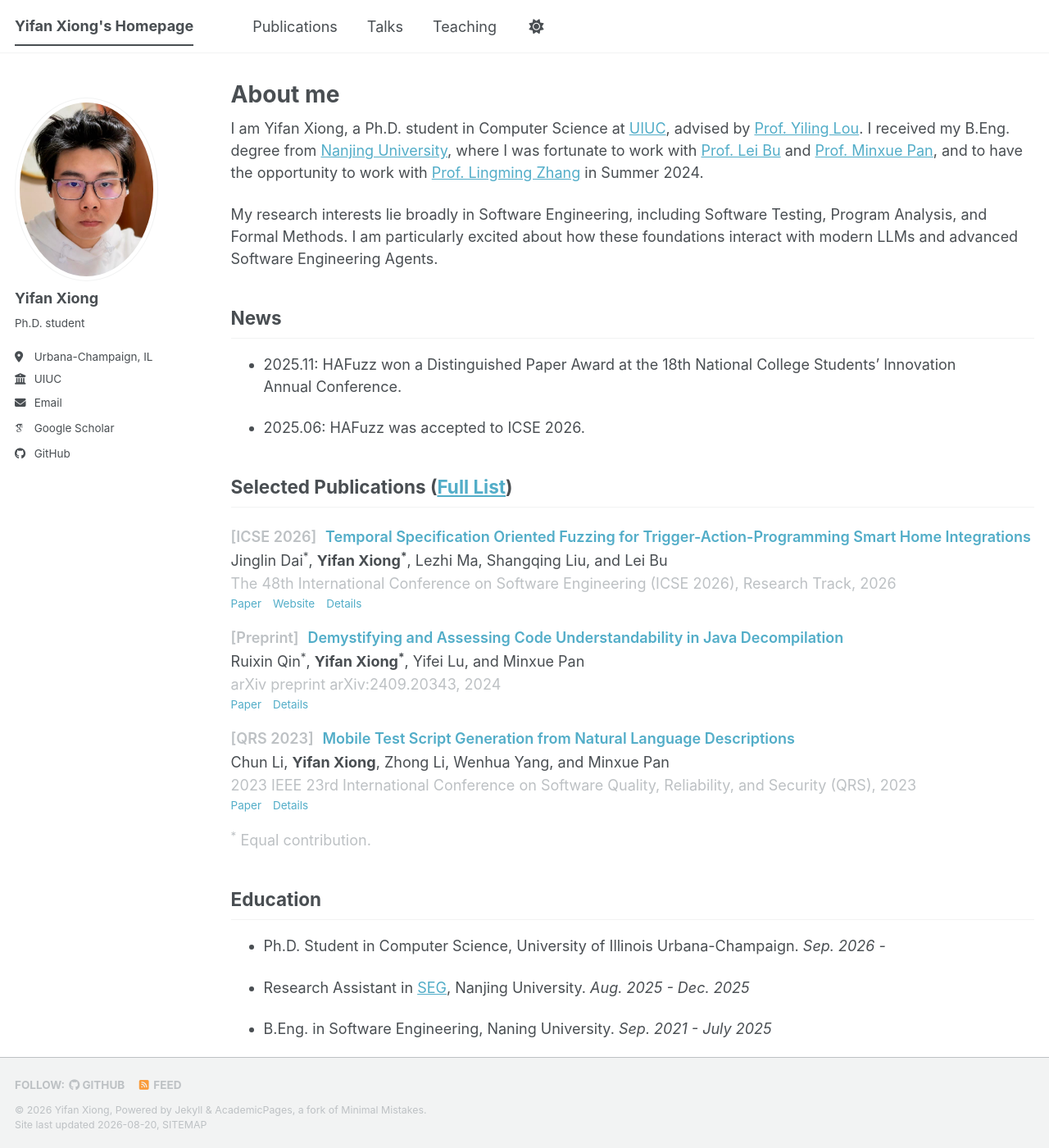
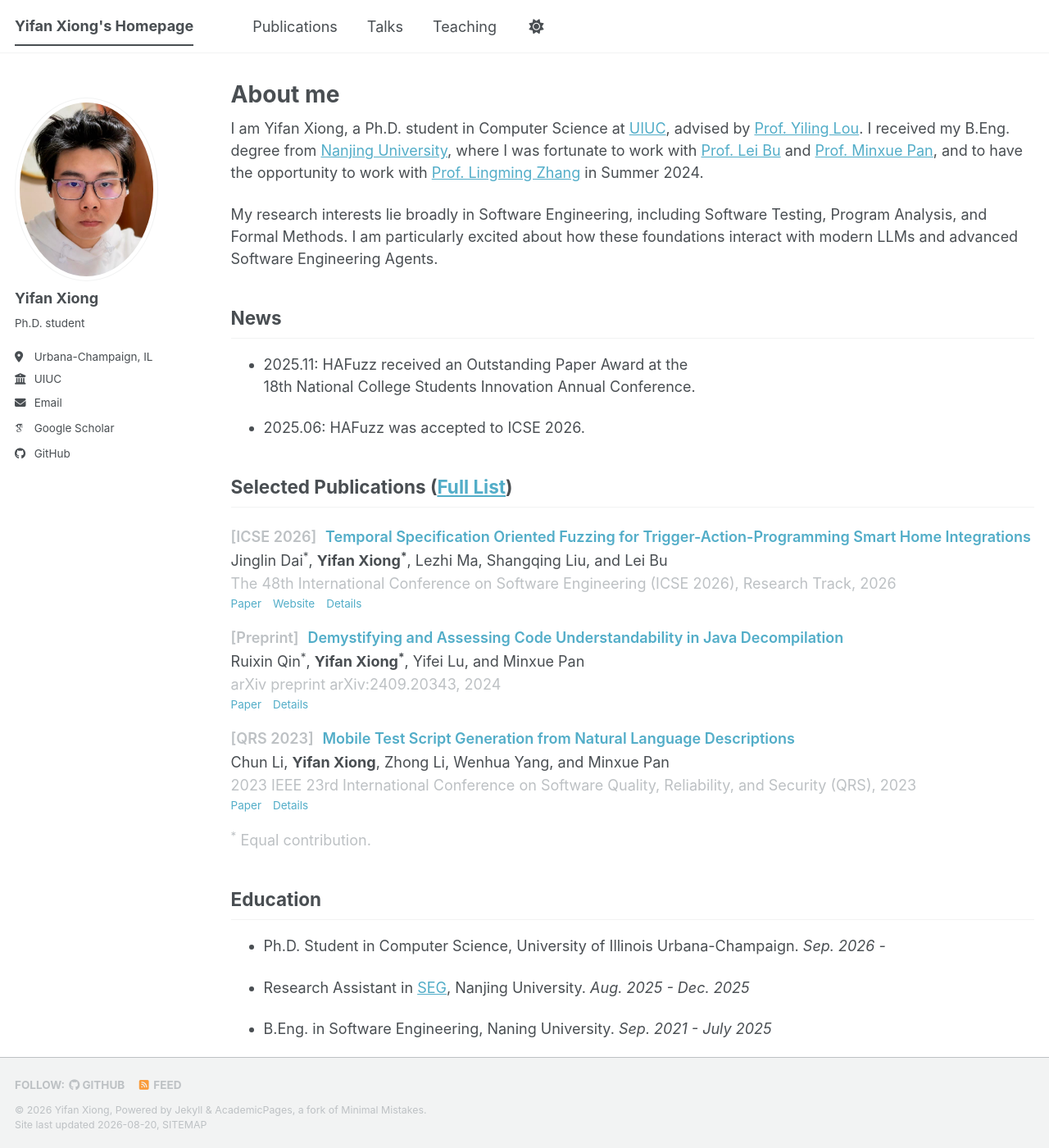
Before and after one commit to yifanxiong272/yifanxiong272.github.io, a Jekyll site: the page built from _pages/about.md, in a window 1280 px wide and 1400 px high. Shown: the whole window at 82% size. Built offline with Jekyll 4.4.1, drawn with Linux system fonts in a browser that asks for light colours; some web fonts are replaced; a script bundle is joined from its source files by our own code; library files that are not in the unit come from our copies.

Commit message:
Refine homepage award announcement

```diff
--- a/_pages/about.md
+++ b/_pages/about.md
@@ -12,7 +12,7 @@ I am Yifan Xiong, a Ph.D. student in Computer Science at [UIUC](https://illinois
 My research interests lie broadly in Software Engineering, including Software Testing, Program Analysis, and Formal Methods. I am particularly excited about how these foundations interact with modern LLMs and advanced Software Engineering Agents.
 
 ## News
-- 2025.11: HAFuzz won a Distinguished Paper Award at the 18th National College Students' Innovation Annual Conference.
+- 2025.11: HAFuzz received an Outstanding Paper Award at the 18th National College Students Innovation Annual Conference.
 
 - 2025.06: HAFuzz was accepted to ICSE 2026.
 {: .home-news}
--- a/_sass/layout/_page.scss
+++ b/_sass/layout/_page.scss
@@ -48,7 +48,7 @@
 }
 
 .home-news li {
-  text-wrap: pretty;
+  text-wrap: balance;
 }
 
 .page__content {
```
